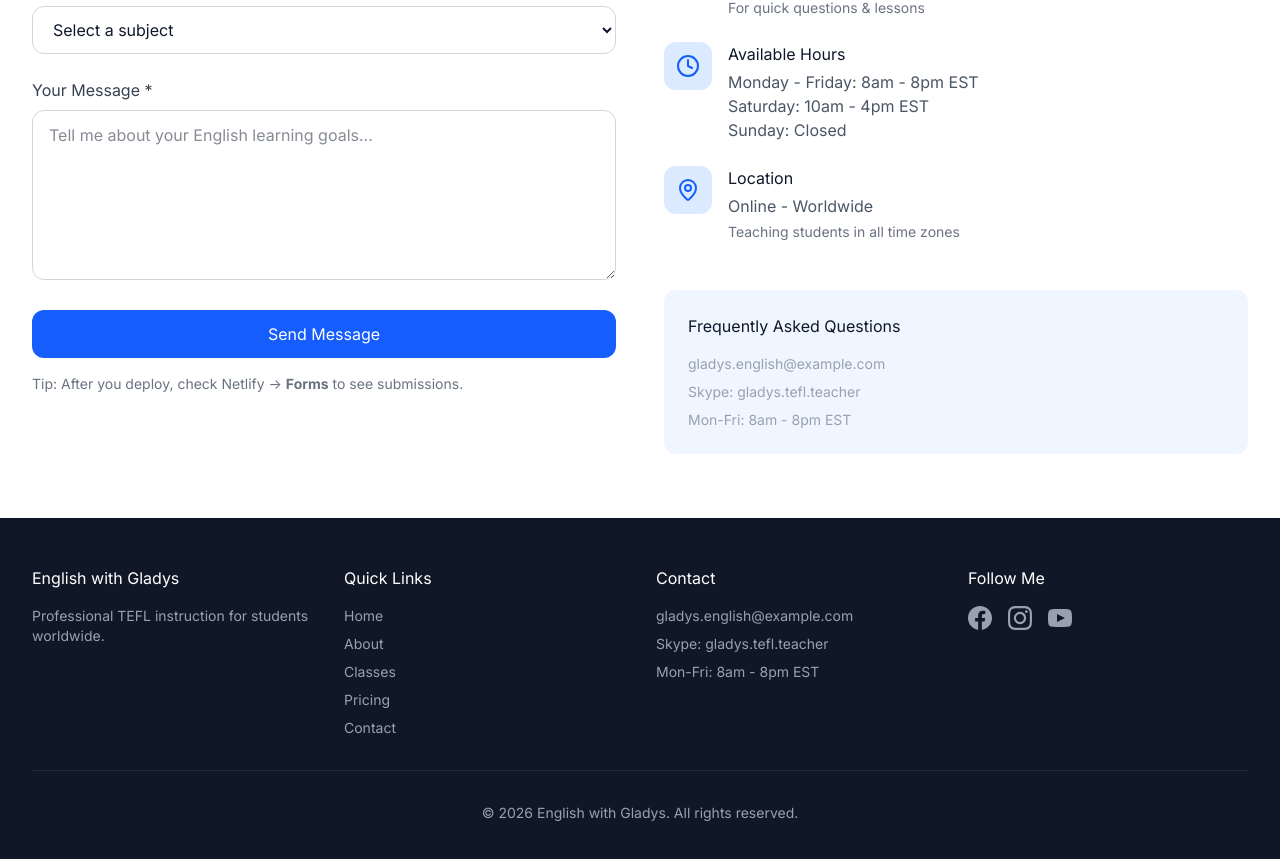
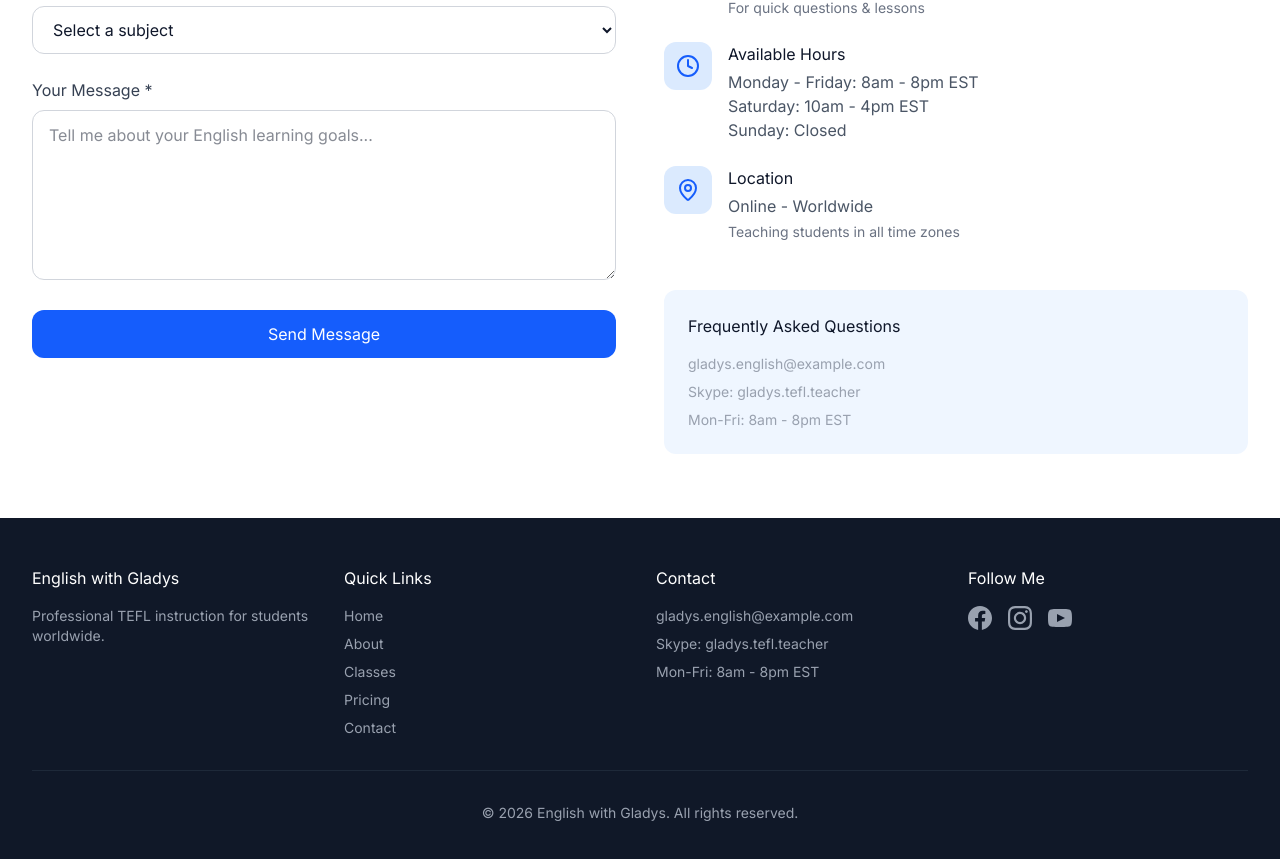
Before and after one commit to eriancoet/english-with-gladys, a React (Vite) app: page /contact in a window 1280 px wide. Shown: the part 638-1497 px from the top of the page. Built offline with nearby package versions, Linux system fonts and the light colour scheme.

Commit message:
Gladys About img

```diff
--- a/src/components/AboutPage.tsx
+++ b/src/components/AboutPage.tsx
@@ -1,4 +1,5 @@
 import { ImageWithFallback } from "./figma/ImageWithFallback";
+import gladysImg from "../assets/gladys.jpg"; // adjust path if needed
 
 export function AboutPage() {
   return (
@@ -19,7 +20,7 @@ export function AboutPage() {
           <div className="grid md:grid-cols-2 gap-12 items-center mb-16">
             <div>
               <ImageWithFallback
-                src="https://images.unsplash.com/photo-1573496359142-b8d87734a5a2?crop=entropy&cs=tinysrgb&fit=max&fm=jpg&w=800"
+                src={gladysImg}
                 alt="Gladys Nontobeko Mashego - English Teacher"
                 className="rounded-lg shadow-lg w-full"
               />
--- a/src/components/ContactPage.tsx
+++ b/src/components/ContactPage.tsx
@@ -170,9 +170,7 @@ export function ContactPage() {
                 </button>
               </form>
 
-              <p className="mt-4 text-sm text-gray-500">
-                Tip: After you deploy, check Netlify → <strong>Forms</strong> to see submissions.
-              </p>
+
             </div>
 
             {/* Contact Information */}
```
Also changed, not shown: src/assets/gladys.jpg (added).
